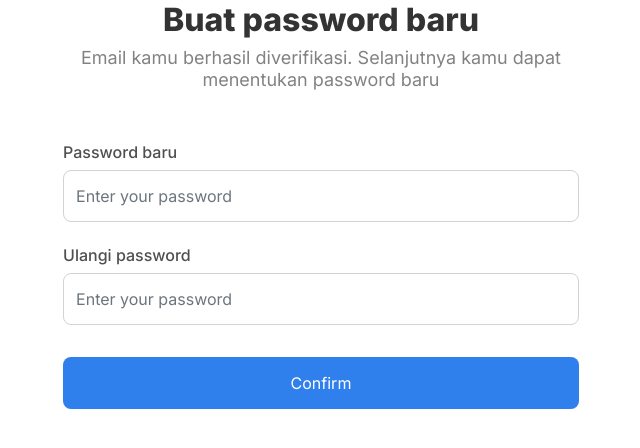
After one commit to fikrilal/Titu-Laundry-Admin-Website, a PHP site: page /reset-new-password.html in a window 1280 px wide. The commit adds this page. Shown: the top 448 px of the page, without its empty margins (319-959 px from the left). Run offline with PHP 8.4, Linux system fonts and the light colour scheme.

Commit message:
new password

```diff
--- a/login.html
+++ b/login.html
@@ -16,8 +16,6 @@
     <link rel="preconnect" href="https://fonts.gstatic.com" crossorigin>
     <link href="https://fonts.googleapis.com/css2?family=Inter:wght@300;400;500;600;700;800;900&display=swap"
         rel="stylesheet">
-
-    <title>Hello, world!</title>
 </head>
 
 <body>
@@ -39,7 +37,7 @@
 
                         <label for="password" class="form-label">Password</label>
                         <input type="password" class="form-control" id="password" placeholder="Enter your password">
-                            <a href="#" class="text-decoration-none">Lupa password?</a>
+                            <a href="./reset-password.html" class="text-decoration-none">Lupa password?</a>
 
                         <button class="signin">Sign In</button>
 
--- /dev/null
+++ b/reset-new-password.html
@@ -0,0 +1,44 @@
+<!doctype html>
+<html lang="en">
+  <head>
+    <!-- Required meta tags -->
+    <meta charset="utf-8">
+    <meta name="viewport" content="width=device-width, initial-scale=1, shrink-to-fit=no">
+
+    <!-- Bootstrap CSS -->
+    <link rel="stylesheet" href="https://cdn.jsdelivr.net/npm/bootstrap@4.3.1/dist/css/bootstrap.min.css"
+        integrity="sha384-ggOyR0iXCbMQv3Xipma34MD+dH/1fQ784/j6cY/iJTQUOhcWr7x9JvoRxT2MZw1T" crossorigin="anonymous">
+
+    <link rel="stylesheet" href="style.css">
+
+    <link rel="preconnect" href="https://fonts.googleapis.com">
+    <link rel="preconnect" href="https://fonts.gstatic.com" crossorigin>
+    <link href="https://fonts.googleapis.com/css2?family=Inter:wght@300;400;500;600;700;800;900&display=swap"
+        rel="stylesheet">
+</head>
+  <body>
+    <section class="new-password">
+        <div class="row justify-content-center align-items-center h-100">
+            <div class="col-5">
+                <div class="new-password">
+                    <h1>Buat password baru</h1>
+                    <p>Email kamu berhasil diverifikasi. Selanjutnya kamu dapat menentukan password baru</p>
+                </div>
+
+                <div class="new-password-form">
+                    <label for="password" class="form-label">Password baru</label>
+                        <input type="password" class="form-control" id="password" placeholder="Enter your password">
+
+                        <label for="password" class="form-label">Ulangi password</label>
+                        <input type="password" class="form-control" id="password" placeholder="Enter your password">
+
+                    <button class="confirmBtn">Confirm</button>
+
+                </div>
+            </div>
+        </div>
+    </section>
+
+    <script src="https://cdn.jsdelivr.net/npm/bootstrap@5.2.2/dist/js/bootstrap.bundle.min.js" integrity="sha384-OERcA2EqjJCMA+/3y+gxIOqMEjwtxJY7qPCqsdltbNJuaOe923+mo//f6V8Qbsw3" crossorigin="anonymous"></script>
+  </body>
+</html>
--- a/style.css
+++ b/style.css
@@ -15,13 +15,8 @@
   font-weight: 800;
   font-size: 32px;
   line-height: 39px;
-  /* identical to box height */
-
   display: flex;
   align-items: center;
-
-  /* Gray 1 */
-
   color: #333333;
 }
 
@@ -30,13 +25,8 @@
   font-weight: 800;
   font-size: 32px;
   line-height: 39px;
-  /* identical to box height */
-
   text-align: center;
   align-items: center;
-
-  /* Gray 1 */
-
   color: #333333;
 }
 
@@ -46,8 +36,28 @@
   font-size: 18px;
   line-height: 22px;
   margin-bottom: 52px;
+  text-align: center;
+  align-items: center;
+  color: #828282;
+}
 
-text-align: center;
+.new-password h1 {
+  font-style: normal;
+  font-weight: 800;
+  font-size: 32px;
+  line-height: 39px;
+  text-align: center;
+  align-items: center;
+  color: #333333;
+}
+
+.new-password p {
+  font-style: normal;
+  font-weight: 400;
+  font-size: 18px;
+  line-height: 22px;
+  margin-bottom: 52px;
+  text-align: center;
   align-items: center;
   color: #828282;
 }
@@ -76,7 +86,7 @@ text-align: center;
   color: #4F4F4F;
 }
 
-/* .reset-form label {
+.new-password-form label {
   font-style: normal;
   font-weight: 500;
   font-size: 16px;
@@ -86,9 +96,14 @@ text-align: center;
   margin-top: 24px;
 
   color: #4F4F4F;
-} */
+}
 
 .login-form input {
+  height: 52px;
+  border-radius: 8px;
+}
+
+.new-password-form input {
   height: 52px;
   border-radius: 8px;
 }
@@ -110,7 +125,7 @@ text-align: center;
 }
 
 a:hover {
-  color:#1366D6;
+  color: #1366D6;
   transition: 0.4s;
 }
 
@@ -125,6 +140,11 @@ a:hover {
   color: #FFFFFF;
 }
 
+.signin:hover {
+  background-color: #1366D6;
+  transition: 0.4s;
+}
+
 .reset-form .resetBtn {
   width: 100%;
   height: 52px;
@@ -136,7 +156,29 @@ a:hover {
   color: #FFFFFF;
 }
 
-.signin:hover {
-  background-color:#1366D6;
+.resetBtn:hover {
+  background-color: #1366D6;
   transition: 0.4s;
 }
+
+.new-password-form .confirmBtn {
+  width: 100%;
+  height: 52px;
+  margin-top: 32px;
+  background: #2F80ED;
+  border-radius: 8px;
+  border: none;
+  outline: none;
+  color: #FFFFFF;
+}
+
+.confirmBtn:hover {
+  background-color: #1366D6;
+  transition: 0.4s;
+}
+
+.rowReset {
+  display: flex;
+  justify-content: center;
+  align-items: center;
+}
```
Also changed, not shown: reset-success.html (added).
